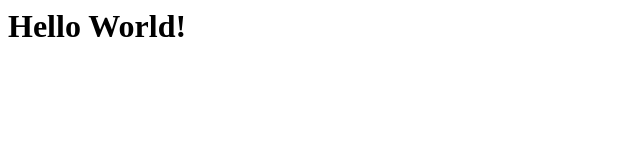
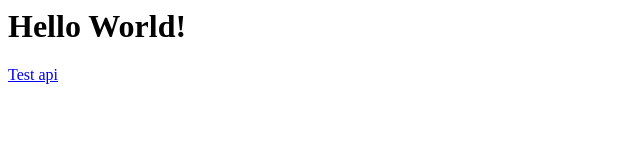
Before and after one commit to oozet/VisitorRegistrationAzure, a plain HTML site: page app/index.html in a window 1280 px wide. Shown: the full height of the page, 0-640 px from the left. Drawn offline with Linux system fonts and the light colour scheme.

Commit message:
fix: added missing files

```diff
--- a/app/index.html
+++ b/app/index.html
@@ -4,5 +4,6 @@
   </head>
   <body>
     <h1>Hello World!</h1>
+    <a href="apicalltest.html">Test api</a>
   </body>
 </html>
```
Also changed, not shown: app/apicalltest.html (added).
